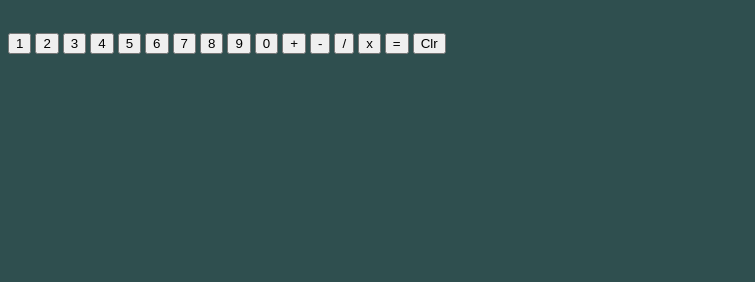
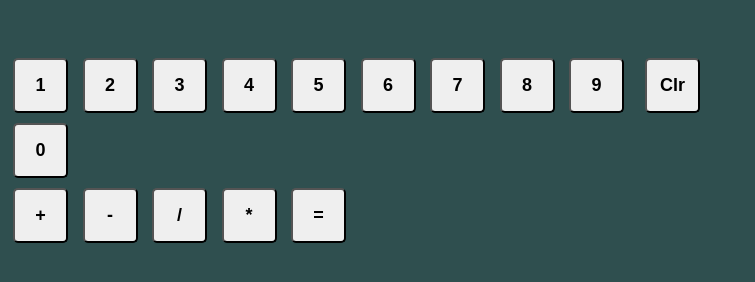
Before and after one commit to rrunning/calculator, a plain HTML site: page index.html in a window 1280 px wide. Shown: the whole page, without its empty margins (0-755 px from the left). Drawn offline with nearby package versions, Linux system fonts and the light colour scheme.

Commit message:
re-arranges  buttons in HTML and adds styling

```diff
--- a/calculator.css
+++ b/calculator.css
@@ -1,11 +1,29 @@
 body {
 	background-color: #2F4F4F;
 	color: white;
+	font-size: 18px
 }
 button {
 	text-align: center;
+	width: 55px;
+	height: 55px;
+	border-radius: 5px;
+	font-size: 18px;
+	font-weight: bold;
+	margin: 5px 5px 5px 5px;
 }
 #display-field {
-	height: 25px;
+	height: 45px;
 	width: 350px;
+	font-size: 22px;
 }
+#number-buttons {
+	width: 50%;
+}
+#symbol-buttons {
+
+}
+#clr-button {
+	width: 50%;
+	float: right;
+}
--- a/index.html
+++ b/index.html
@@ -6,24 +6,28 @@
 </head>
 <body>
 	<div>
-		<div id=display-field></div>
-		<div>
-			<button id="1" class="characters">1</button>
-			<button id="2" class="characters">2</button>
-			<button id="3" class="characters">3</button>
-			<button id="4" class="characters">4</button>
-			<button id="5" class="characters">5</button>
-			<button id="6" class="characters">6</button>
-			<button id="7" class="characters">7</button>
-			<button id="8" class="characters">8</button>
-			<button id="9" class="characters">9</button>
-			<button id="0" class="characters">0</button>
-			<button id="+" class="characters">+</button>
-			<button id="-" class="characters">-</button>
-			<button id="/" class="characters">/</button>
-			<button id="x" class="characters">x</button>
-			<button id="=" class="equals">=</button>
-			<button id="clear">Clr</button>
+		<div id="display-field"></div>
+		<div id="clr-button">
+			<button id="clear all-buttons">Clr</button>
+		</div>
+		<div id="number-buttons">
+			<button id="1" class="characters all-buttons">1</button>
+			<button id="2" class="characters all-buttons">2</button>
+			<button id="3" class="characters all-buttons">3</button>
+			<button id="4" class="characters all-buttons">4</button>
+			<button id="5" class="characters all-buttons">5</button>
+			<button id="6" class="characters all-buttons">6</button>
+			<button id="7" class="characters all-buttons">7</button>
+			<button id="8" class="characters all-buttons">8</button>
+			<button id="9" class="characters all-buttons">9</button>
+			<button id="0" class="characters all-buttons">0</button>
+		</div>
+		<div id="symbol-buttons">
+			<button id="+" class="characters all-buttons">+</button>
+			<button id="-" class="characters all-buttons">-</button>
+			<button id="/" class="characters all-buttons">/</button>
+			<button id="*" class="characters all-buttons">*</button>
+			<button id="=" class="equals all-buttons">=</button>
 		</div>
 	</div>
 	<script src="https://code.jquery.com/jquery-3.1.1.js" integrity="sha256-16cdPddA6VdVInumRGo6IbivbERE8p7CQR3HzTBuELA=" crossorigin="anonymous"></script>
```
